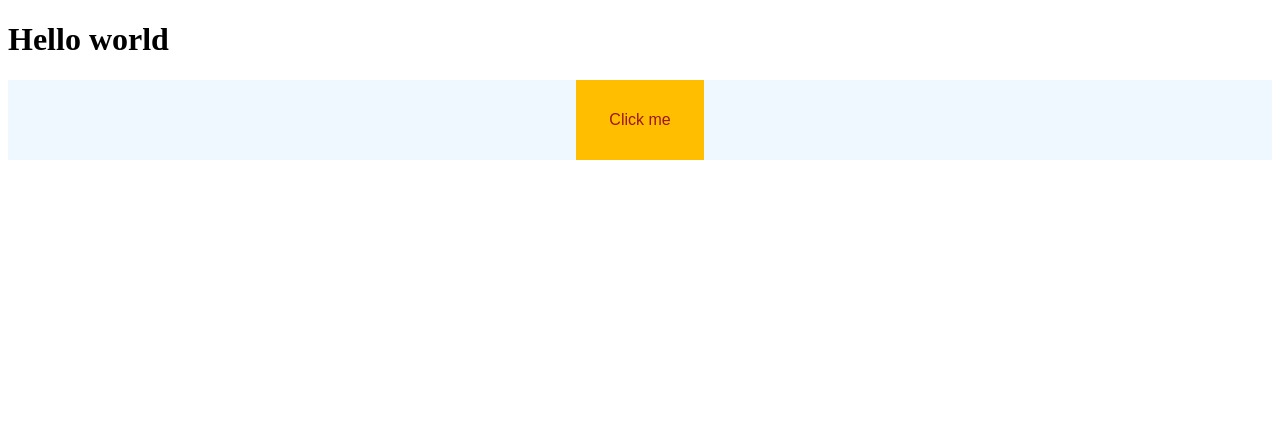
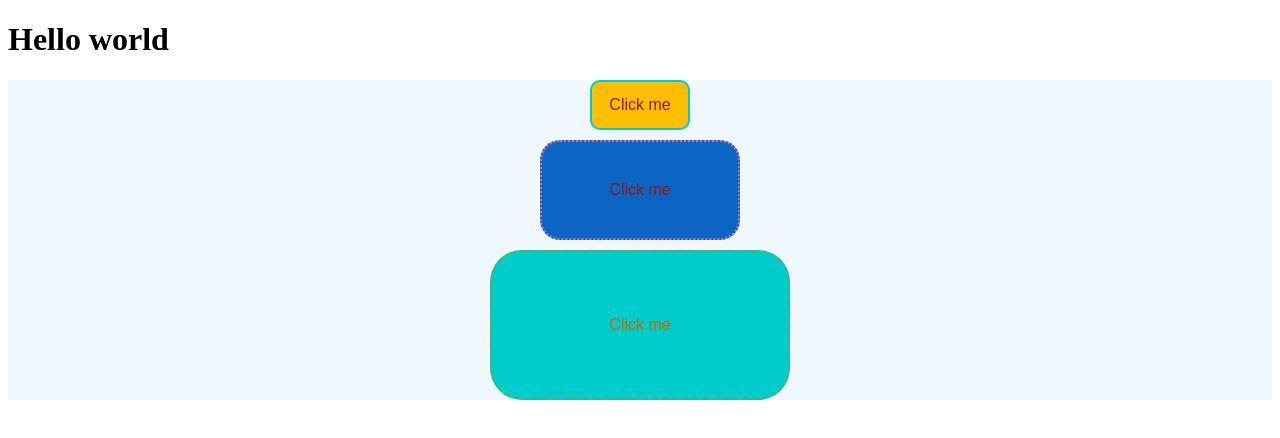
Before and after one commit to Alez05/my-portfolio-v2, a Next.js app: page / in a window 1280 px wide. Shown: the top 438 px of the page. Built offline with nearby package versions, Linux system fonts and the light colour scheme.

Commit message:
button functionality - styles and type Fixes #10

```diff
--- a/src/app/page.tsx
+++ b/src/app/page.tsx
@@ -4,11 +4,38 @@ const Home = () => {
   return (
     <main>
       <h1>Hello world</h1>
-      <FlexBox>
+      <FlexBox gap={10}>
         <Button
           type='button'
           color='var(--color-danger)'
           backgroundColor='var(--color-sunburst)'
+          width='100px'
+          height='50px'
+          border='2px solid var(--color-primary)'
+          borderRadius='10px'
+          cursor='n-resize'
+        >
+          Click me
+        </Button>
+        <Button
+          type='button'
+          color='var(--color-danger)'
+          backgroundColor='var(--color-info)'
+          width='200px'
+          height='100px'
+          border='2px dotted var(--color-rose)'
+          borderRadius='20px'
+        >
+          Click me
+        </Button>
+        <Button
+          type='button'
+          color='var(--color-secondary)'
+          backgroundColor='var(--color-primary)'
+          width='300px'
+          height='150px'
+          border='2px dashed var(--color-positive)'
+          borderRadius='2rem'
         >
           Click me
         </Button>
--- a/src/libs/ui/atom/button/button.tsx
+++ b/src/libs/ui/atom/button/button.tsx
@@ -9,13 +9,25 @@ const Button = ({
   children,
   type = 'button',
   color = '',
-  backgroundColor = 'red',
+  backgroundColor = '',
+  width = '',
+  height = '',
+  cursor = '',
+  border = '',
+  borderRadius = '',
+  gap = 0,
 }: TButton) => {
   const stil = getStil({
     padding,
     fontSize,
     color,
     backgroundColor,
+    width,
+    height,
+    cursor,
+    border,
+    borderRadius,
+    gap,
   }) as React.CSSProperties;
   return (
     <button
--- a/src/libs/ui/atom/button/button.type.ts
+++ b/src/libs/ui/atom/button/button.type.ts
@@ -5,11 +5,10 @@ export interface TButton extends React.HTMLAttributes<HTMLButtonElement> {
   fontSize?: number;
   type?: 'button' | 'submit' | 'reset';
   color?: string;
-  size?: string;
+  backgroundColor?: string;
   width?: string;
   height?: string;
   border?: string;
-  backgroundColor?: string;
   cursor?: string;
   borderRadius?: string;
   gap?: number | number[];
```
